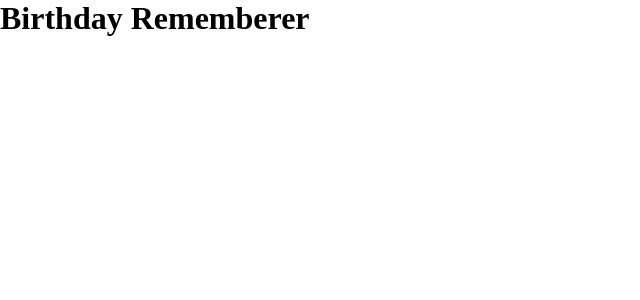
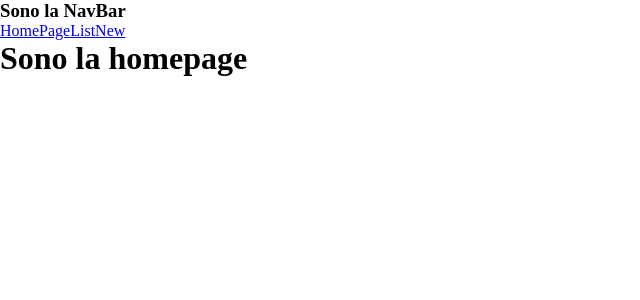
Before and after one commit to riccardo-ottavi/birthdayRememberer, a React (Vite) app: page / in a window 1280 px wide. Shown: the top 300 px of the page, without its empty margins (0-640 px from the left). Built offline with nearby package versions, Linux system fonts and the light colour scheme.

Commit message:
set up iniziale fetch

```diff
--- a/package.json
+++ b/package.json
@@ -11,7 +11,8 @@
   },
   "dependencies": {
     "react": "^19.2.0",
-    "react-dom": "^19.2.0"
+    "react-dom": "^19.2.0",
+    "react-router-dom": "^7.13.0"
   },
   "devDependencies": {
     "@eslint/js": "^9.39.1",
--- a/src/App.jsx
+++ b/src/App.jsx
@@ -1,10 +1,22 @@
 import './App.css'
+import { BrowserRouter, Route, Routes } from 'react-router-dom'
+import NavBar from './components/NavBar'
+import HomePage from './pages/HomePage'
+import NewPersonPage from './pages/NewPersonPage'
+import ListPage from './pages/ListPage'
 
 function App() {
 
   return (
     <>
-      <h1>Birthday Rememberer</h1>
+      <BrowserRouter>
+      <NavBar />
+        <Routes>
+          <Route path='/' element={<HomePage />}/>
+          <Route path='/new' element={<NewPersonPage />}/>
+          <Route path='/list' element={<ListPage />}/>
+        </Routes>
+      </BrowserRouter>
     </>
   )
 }
--- /dev/null
+++ b/src/components/NavBar.jsx
@@ -0,0 +1,14 @@
+import { NavLink } from "react-router-dom"
+
+export default function NavBar(){
+    return(
+        <div>
+            <h3>Sono la NavBar</h3>
+            <nav>
+                <NavLink to={'/'}>HomePage</NavLink>
+                <NavLink to={'/list'}>List</NavLink>
+                <NavLink to={'/new'}>New</NavLink>
+            </nav>
+        </div>
+    )
+}
--- /dev/null
+++ b/src/pages/HomePage.jsx
@@ -0,0 +1,5 @@
+export default function HomePage(){
+    return(
+        <h1>Sono la homepage</h1>
+    )
+}
--- /dev/null
+++ b/src/pages/ListPage.jsx
@@ -0,0 +1,5 @@
+export default function ListPage(){
+    return(
+        <h1>Sono la Listpage</h1>
+    )
+}
--- /dev/null
+++ b/src/pages/NewPersonPage.jsx
@@ -0,0 +1,5 @@
+export default function NewPersonPage(){
+    return(
+        <h1>Sono la NewPersonPage</h1>
+    )
+}
```
Also changed, not shown: 1 other file (tests, documents, lock files or other folders).
